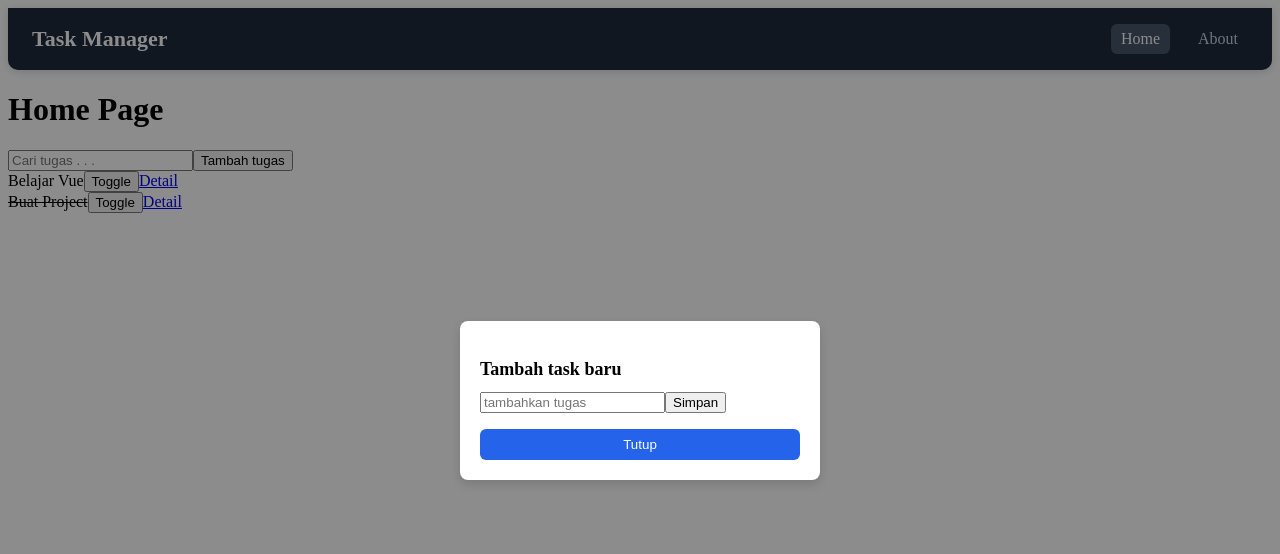
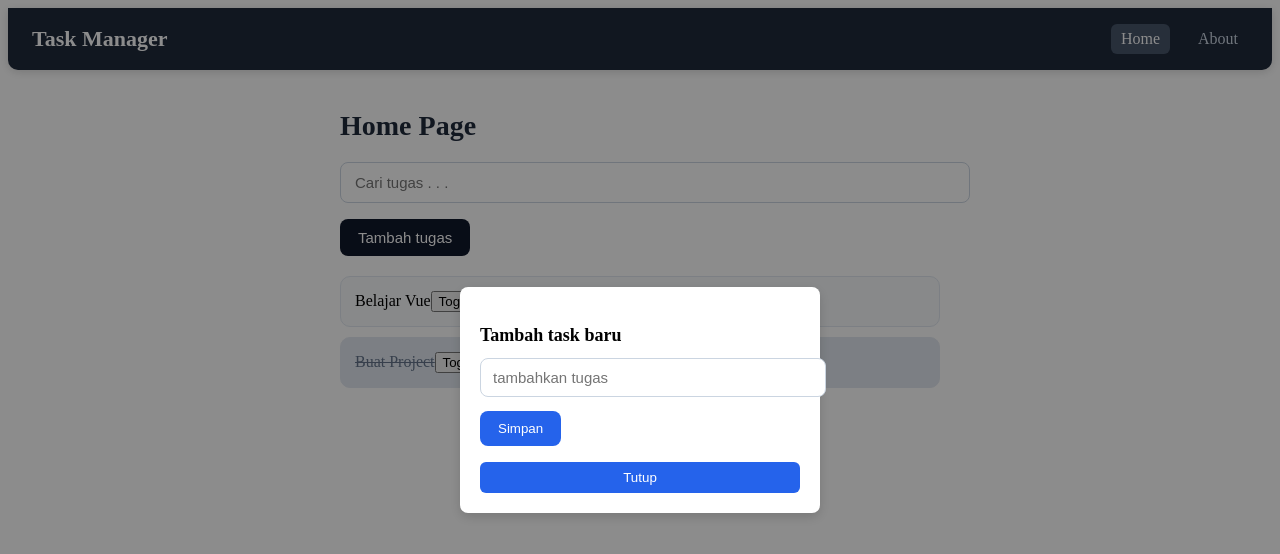
Before and after one commit to KenapaCoding/sk-vue-task-manager, a Vue app: page / in a window 1280 px wide. Both pictures are taken after a click on the button "Tambah tugas". Shown: the top 554 px of the page. Built offline with nearby package versions, Linux system fonts and the light colour scheme.

Commit message:
sk1: home styling

```diff
--- a/src/views/Home.vue
+++ b/src/views/Home.vue
@@ -1,23 +1,25 @@
 <template>
-   <div>
+   <div class="home">
      <h1>Home Page</h1>
 
      <!-- input untuk pencarian tugas -->
-      <input type="text" v-model="search" placeholder='Cari tugas . . .'>
+      <input class="search-input" type="text" v-model="search" placeholder='Cari tugas . . .'>
 
      <!-- button untuk show modal -->
-      <button @click="showModal = true">Tambah tugas</button>
+      <button class="add-btn" @click="showModal = true">Tambah tugas</button>
 
       <!-- Conditional rendering untuk modal berdasarkan value showModal -->
        <Modal v-if="showModal" @close="showModal= false">
             <template #header>Tambah task baru</template>
-            <input type="text" v-model="newTask" placeholder='tambahkan tugas'>
-            <button @click="handleAdd">Simpan</button>
+            <input class="modal-input" type="text" v-model="newTask" placeholder='tambahkan tugas'>
+            <button class="save-btn" @click="handleAdd">Simpan</button>
        </Modal>
 
     <!-- list rendering filtered -->
-     <div v-for="task in filtered" :key="task.id">
-        <TaskItem :task="task" @toggle="task.done = !task.done"/>
+     <div class="task-list">
+         <div class="task-item" :class="{done: task.done}" v-for="task in filtered" :key="task.id">
+            <TaskItem :task="task" @toggle="task.done = !task.done"/>
+         </div>
      </div>
    </div>
 </template>
@@ -40,3 +42,103 @@
         showModal.value = false
     }
 </script>
+
+
+<style scoped>
+/* Container */
+.home {
+  max-width: 600px;
+  margin: 40px auto;
+  padding: 0 20px;
+}
+
+/* Title */
+h1 {
+  font-size: 28px;
+  margin-bottom: 20px;
+  font-weight: 700;
+  color: #1e293b;
+}
+
+/* Search Input */
+.search-input {
+  width: 100%;
+  padding: 11px 14px;
+  border-radius: 8px;
+  border: 1px solid #cbd5e1;
+  margin-bottom: 16px;
+  font-size: 15px;
+  transition: 0.2s ease;
+}
+
+.search-input:focus {
+  outline: none;
+  border-color: #475569;
+  box-shadow: 0 0 0 2px rgba(71, 85, 105, 0.3);
+}
+
+/* Add button */
+.add-btn {
+  padding: 10px 18px;
+  background: #0f172a;
+  color: white;
+  border: none;
+  border-radius: 8px;
+  cursor: pointer;
+  font-size: 15px;
+  margin-bottom: 20px;
+  transition: 0.2s ease;
+}
+
+.add-btn:hover {
+  background: #334155;
+}
+
+/* Modal input */
+.modal-input {
+  width: 100%;
+  padding: 10px 12px;
+  border-radius: 8px;
+  border: 1px solid #cbd5e1;
+  margin-bottom: 14px;
+  font-size: 15px;
+}
+
+.save-btn {
+  padding: 10px 18px;
+  background: #2563eb;
+  color: white;
+  border: none;
+  border-radius: 8px;
+  cursor: pointer;
+}
+
+.save-btn:hover {
+  background: #1d4ed8;
+}
+
+/* LIST */
+.task-list {
+  display: flex;
+  flex-direction: column;
+  gap: 10px;
+}
+
+/* ITEM */
+.task-item {
+  background: #f8fafc;
+  padding: 14px;
+  border-radius: 10px;
+  border: 1px solid #e2e8f0;
+  display: flex;
+  align-items: center;
+  transition: 0.2s;
+}
+
+/* Kalau selesai */
+.done {
+  background: #e2e8f0;
+  color: #64748b;
+  text-decoration: line-through;
+}
+</style>
```
